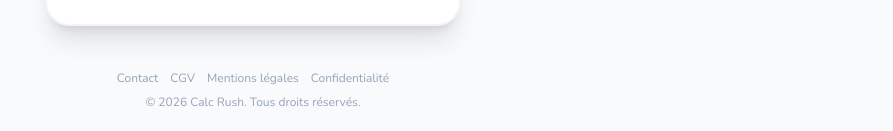
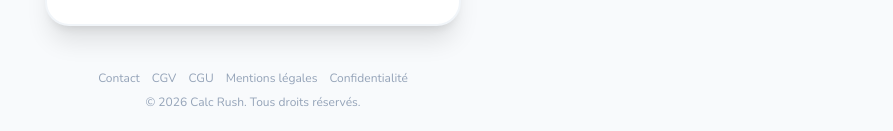
Before and after one commit to hussards-numeriques/hussard-machine_front, a React (Vite) app: page / in a window 1280 px wide. Shown: the part 666-797 px from the top of the page, without its empty margins (387-1280 px from the left). Built offline with nearby package versions, Linux system fonts and the light colour scheme; no server answers.

Commit message:
feat: link to the terms of use page from the footer

```diff
--- a/src/components/Footer.tsx
+++ b/src/components/Footer.tsx
@@ -18,6 +18,9 @@ export const Footer: React.FC = () => {
         <Link to="/terms-of-sale" className="hover:text-primary transition-colors">
           CGV
         </Link>
+        <Link to="/terms" className="hover:text-primary transition-colors">
+          CGU
+        </Link>
         <Link to="/legal-notice" className="hover:text-primary transition-colors">
           Mentions légales
         </Link>
```
Also changed, not shown: 1 other file (tests, documents, lock files or other folders).
